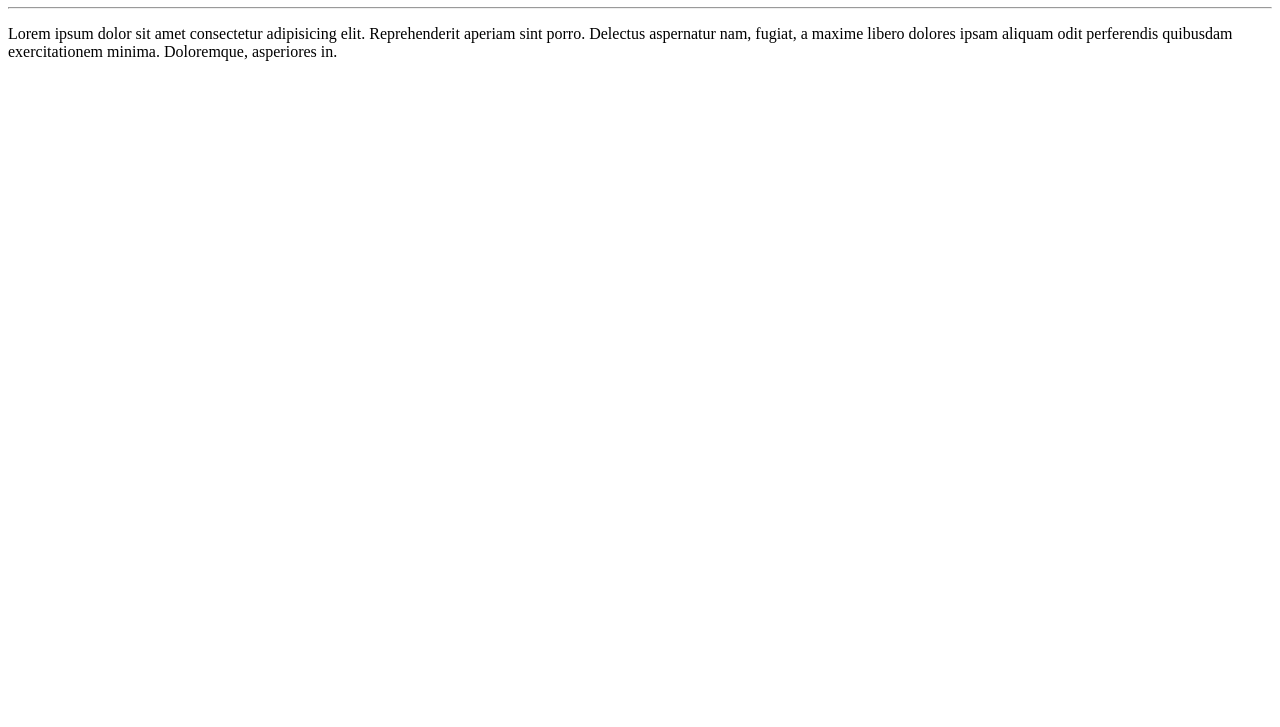
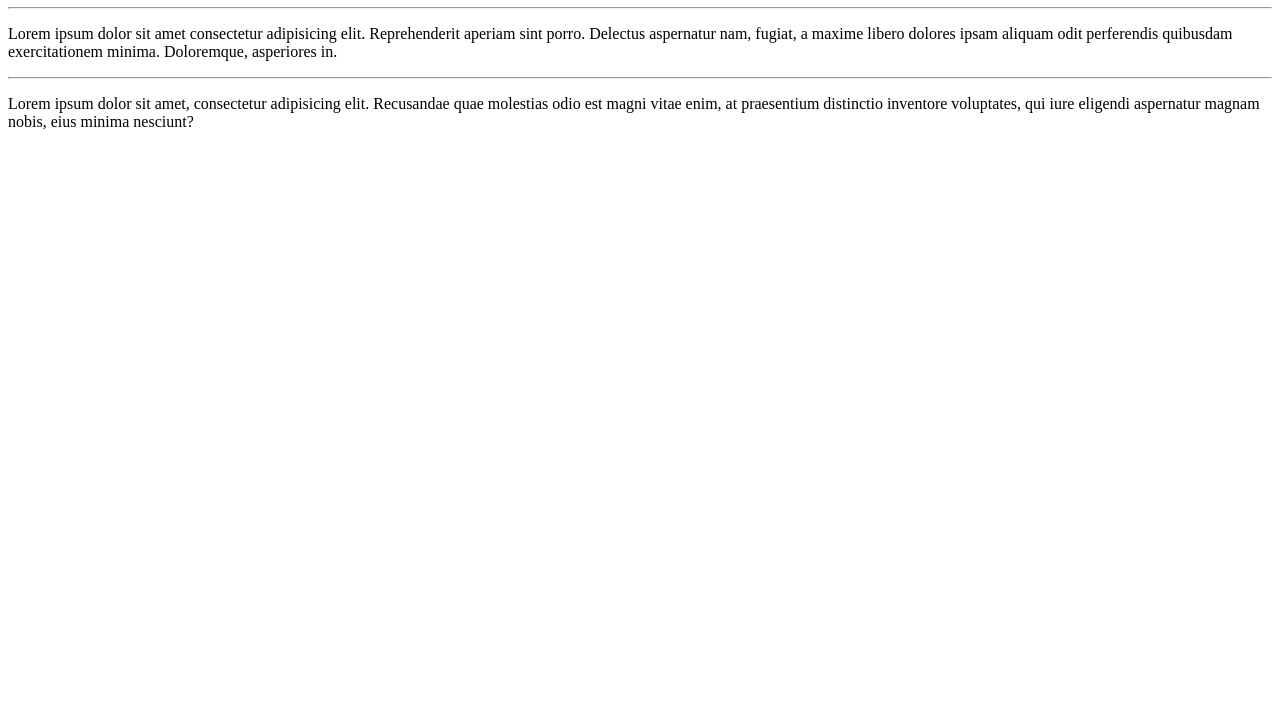
Before and after one commit to AprendizadoConta/Ola-Mundo, a plain HTML site: page site-exemplo/index.html in a window 1280 px wide. Shown: the part 73-800 px from the top of the page. Drawn offline with Linux system fonts and the light colour scheme.

Commit message:
Adicionei um parágrafo e uma linha Horizontal

```diff
--- a/site-exemplo/index.html
+++ b/site-exemplo/index.html
@@ -14,5 +14,7 @@
     <h1>Olá, Mundo!</h1>
     <hr>
     <p>Lorem ipsum dolor sit amet consectetur adipisicing elit. Reprehenderit aperiam sint porro. Delectus aspernatur nam, fugiat, a maxime libero dolores ipsam aliquam odit perferendis quibusdam exercitationem minima. Doloremque, asperiores in.</p>
+    <hr>
+    <p>Lorem ipsum dolor sit amet, consectetur adipisicing elit. Recusandae quae molestias odio est magni vitae enim, at praesentium distinctio inventore voluptates, qui iure eligendi aspernatur magnam nobis, eius minima nesciunt?</p>
 </body>
 </html>
```
